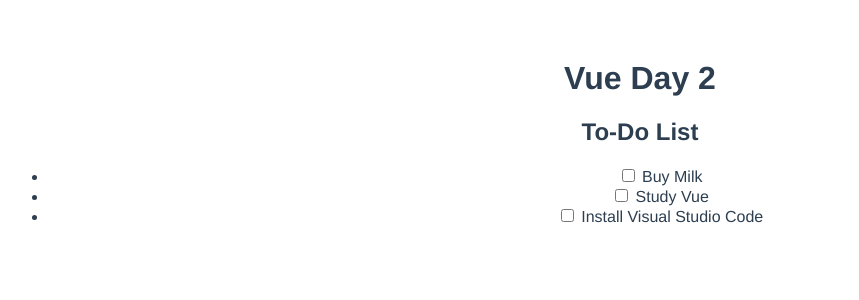
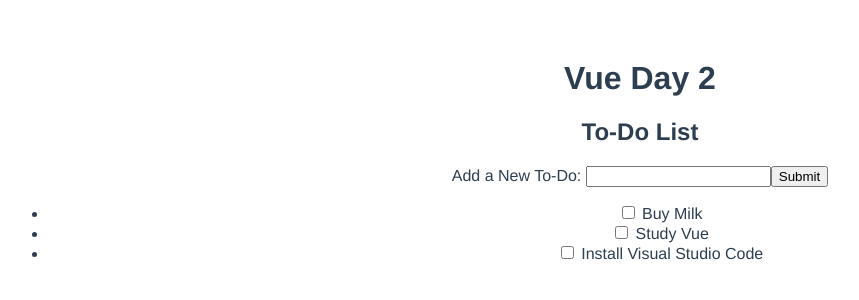
Before and after one commit to phil0704/vue-day2, a Vue app: page / in a window 1280 px wide. Shown: the top 300 px of the page, without its empty margins (0-859 px from the left). Built offline with nearby package versions, Linux system fonts and the light colour scheme.

Commit message:
add new todo

```diff
--- a/src/components/TodoList.vue
+++ b/src/components/TodoList.vue
@@ -1,6 +1,13 @@
 <template>
   <section>
     <h2>To-Do List</h2>
+    <form @submit="addTodo">
+        <label for="new-todo">
+            Add a New To-Do:
+            <input type="text" name="new-todo" v-model="newTodo">
+        </label>
+            <input type="submit" value="Submit">
+    </form>
     <ul>
    <Todo v-for="todo in todos" :key="todo.task" :todo="todo"
    v-on:complete-todo="completeTodo" />
@@ -18,6 +25,7 @@ export default {
     },
     data () {
       return {
+        newTodo: '',
         todos: [
             {
                 task: 'Buy Milk',
@@ -41,7 +49,17 @@ export default {
     methods: {
        completeTodo ( todo ) {
            const todoIndex = this.todos.indexOf( todo );
-           this.todos[todoIndex].completed = true ;
+           this.todos[todoIndex].completed = true;
+       },
+       addTodo ( event ) {
+           event.preventDefault(); // Stop this form from refreshing the page!
+           const newTodo = this.newTodo;
+           this.todos.push( {
+               task: newTodo,
+               completed: false
+           } );
+           this.newTodo = ''; // Clear the value after adding, so it is
+           // easy for the user to add more!
        }
     }
 }
```
